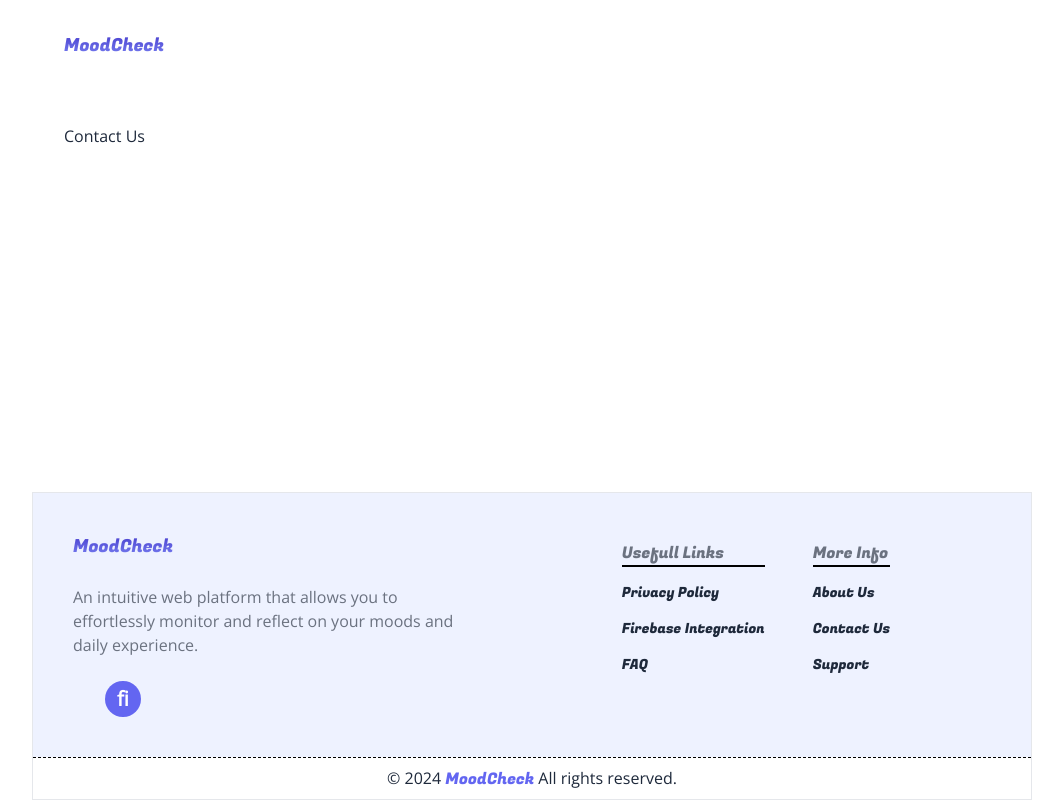
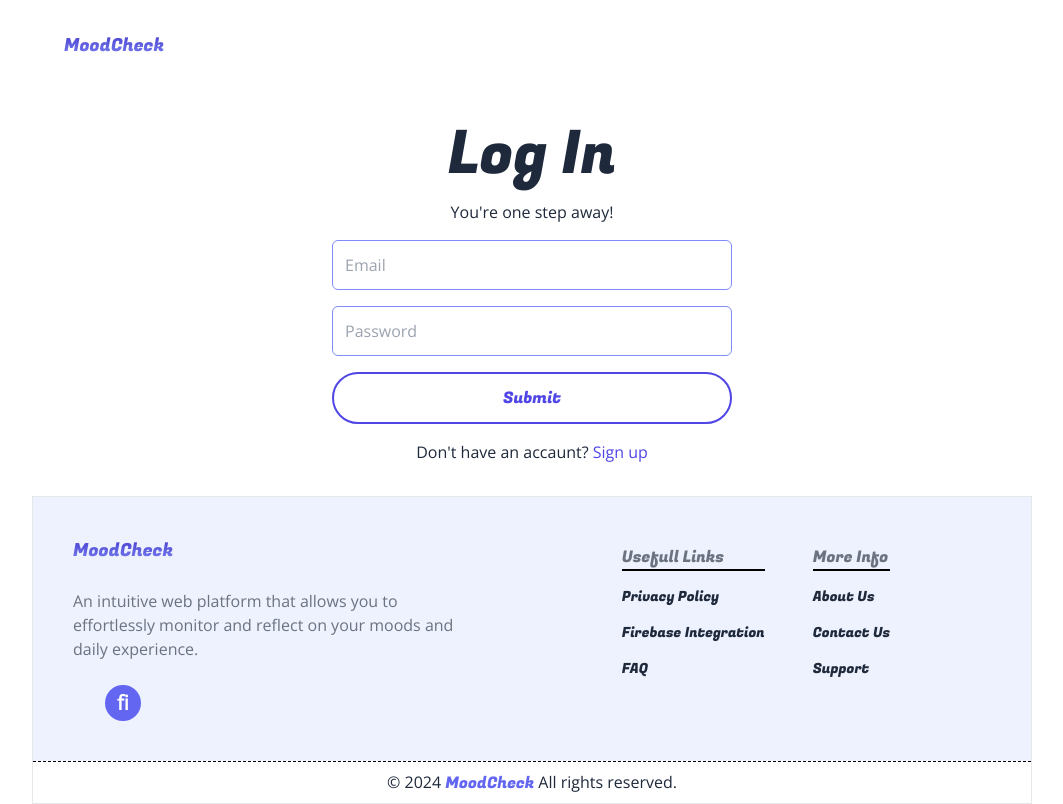
Before and after one commit to KlasniMisho123/MoodCheck, a Next.js app: page /contactus in a window 1280 px wide. Shown: the whole page, without its empty margins (108-1171 px from the left). Built offline with nearby package versions, Linux system fonts and the light colour scheme; no server answers; some icons are missing.

Commit message:
Contact us Commit

```diff
--- a/app/contactus/page.js
+++ b/app/contactus/page.js
@@ -1,6 +1,7 @@
 import React from 'react'
 import Main from "@/components/Main"
 import { useAuth } from "@/context/AuthContext";
+import ContactUs from '@/components/ContactUs';
 
 export const metadata = {
     title: "MoodCheck ⋅ Contact Us"
@@ -10,7 +11,7 @@ export default function ContactUsPage() {
 
     return(
         <Main>
-            <p> Contact Us </p>
+            <ContactUs />
         </Main>
     )
 
--- a/app/layout.js
+++ b/app/layout.js
@@ -1,7 +1,6 @@
 import localFont from "next/font/local";
 import { Fugaz_One, Open_Sans } from 'next/font/google';
 import { AuthProvider } from "@/context/AuthContext";
-// import { AuthProvider } from "../context/AuthContext";
 import "./globals.css";
 import Link from "next/link";
 import Head from "./head";
--- /dev/null
+++ b/components/ContactUs.js
@@ -0,0 +1,24 @@
+'use client'
+import { useAuth } from '@/context/AuthContext'
+import React from 'react'
+import Loading from './Loading';
+import Login from './Login';
+
+export default function ContactUs() {
+
+const { currentUser, loading } = useAuth()
+
+    if(loading) {
+        return <Loading />
+    }
+
+    if (!currentUser) {
+        return <Login />
+    }
+
+    return (
+    <div>
+        <input placeholder='Email' />
+    </div>
+    )
+}
--- a/components/ContactUsElement.js
+++ b/components/ContactUsElement.js
@@ -3,9 +3,11 @@ import Button from './Button'
 import Link from 'next/link'
 import { Fugaz_One } from 'next/font/google'
 
+
 const fugaz = Fugaz_One({ subsets: ["latin"], weight: ["400"] });
 
 export default function ContactUsElement() {
+
   return (
     <div className='bg-white border border-black shadow rounded-[32px] p-6 mb-4 flex flex-col gap-4 gap-6:md gap-8:lg '>
         <div>
--- a/components/Login.js
+++ b/components/Login.js
@@ -3,7 +3,6 @@ import React, { useState } from 'react'
 import { Fugaz_One } from 'next/font/google';
 import Button from './Button';
 import { useAuth } from '@/context/AuthContext';
-// import { useAuth } from '../context/AuthContext';
 
 const fugaz = Fugaz_One({ subsets: ["latin"], weight: ["400"] });
 
```
